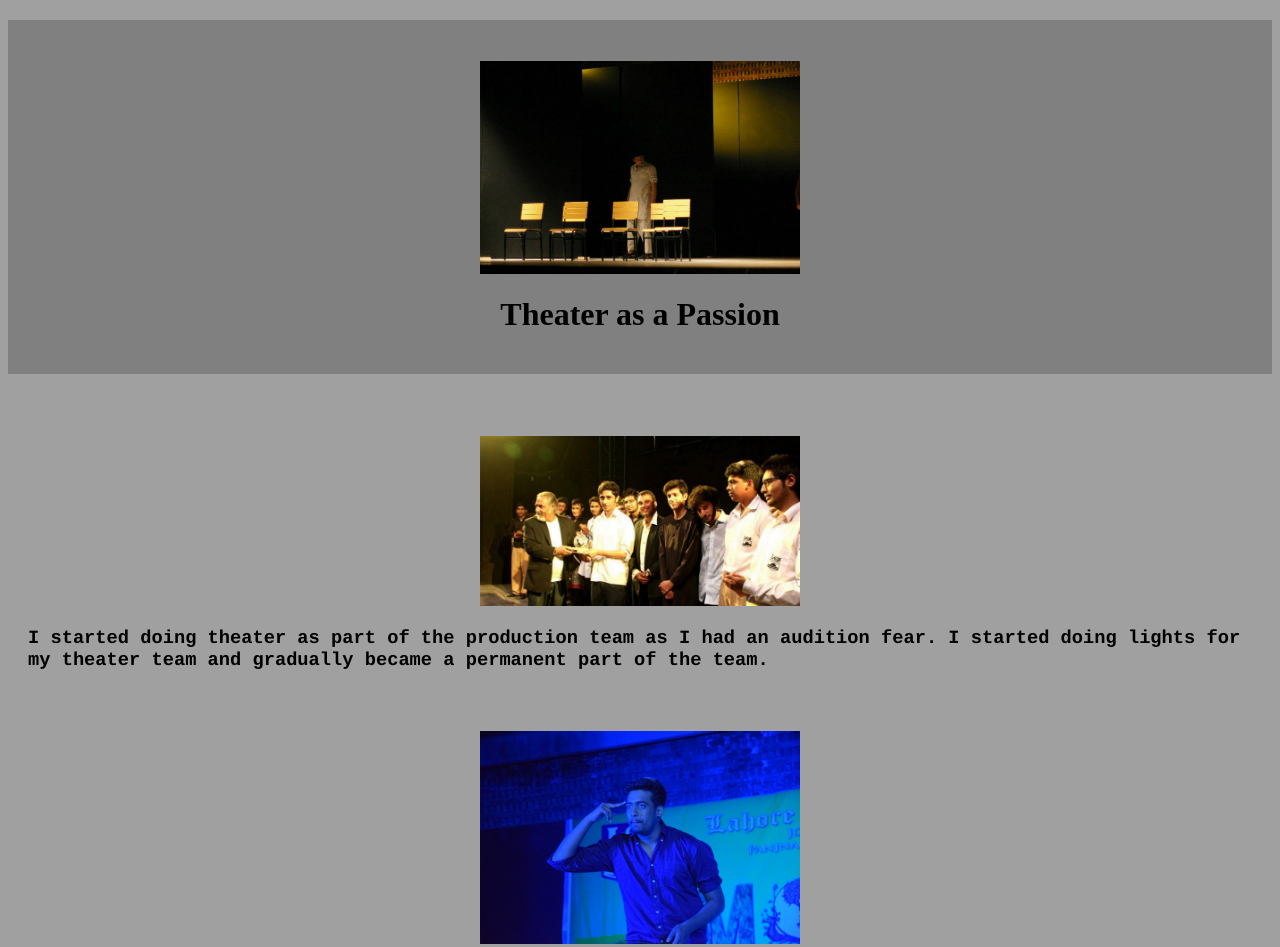
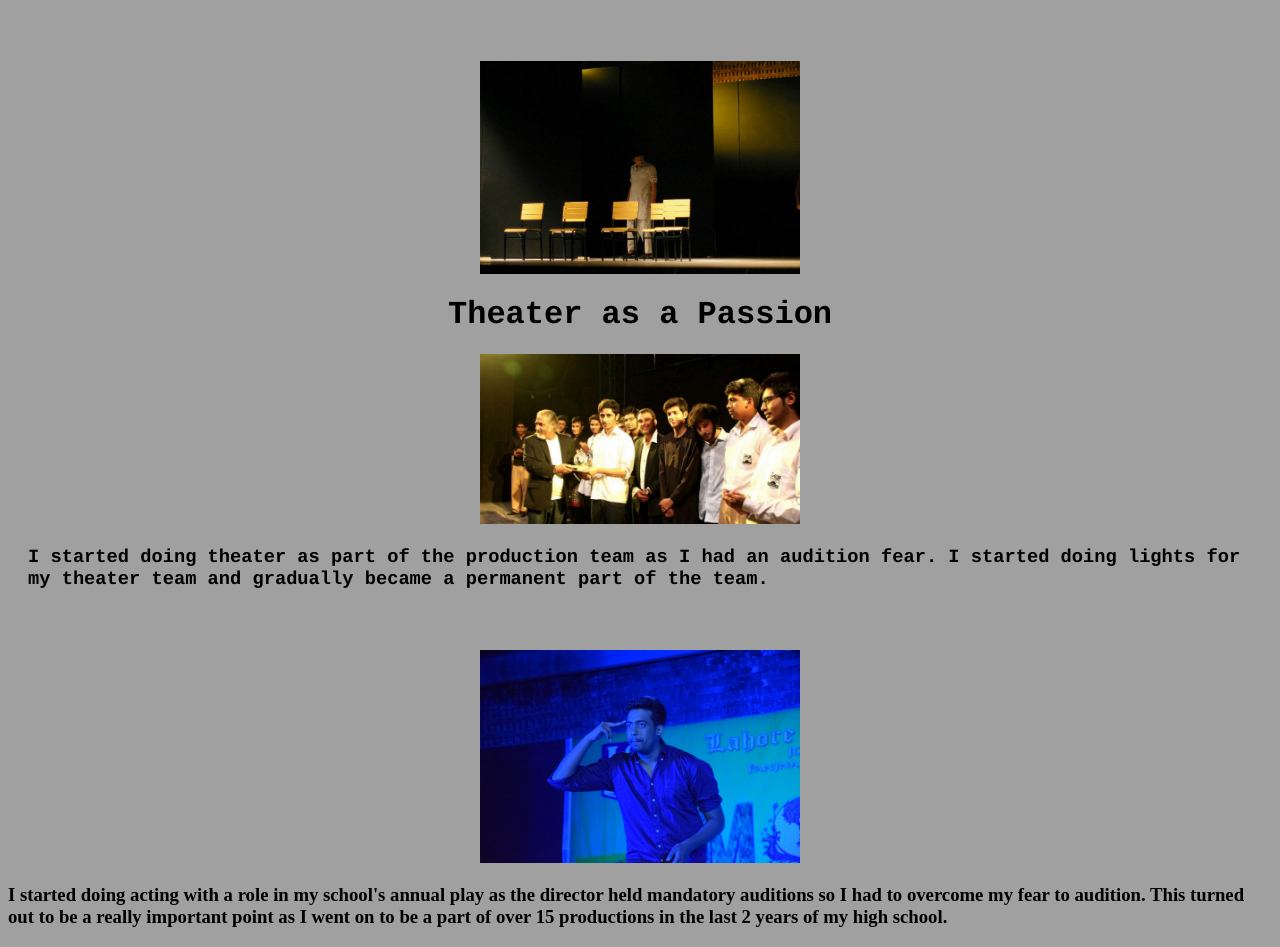
Before and after one commit to fak250/Farzan_Khan_HW2, a plain HTML site: page theater.html in a window 1280 px wide. Shown: the top 947 px of the page. Drawn offline with Linux system fonts and the light colour scheme.

Commit message:
changes to subsections

```diff
--- a/theater.html
+++ b/theater.html
@@ -6,17 +6,17 @@
 
 
 	<body>
-		<div class="main_heading">
+		<div class="sub_section_1">
 			<h1 align="center">
 				<img src=images/theater_header.jpg>
 			</h1>
 			<h1 id="title" align="center">
 				Theater as a Passion
 			</h1>
-		</div>
 
 
-		<div class="sub_section_1">
+
+
 			<h1 align="center">
 				<img src=images/production.jpg>
 			</h1>
```
